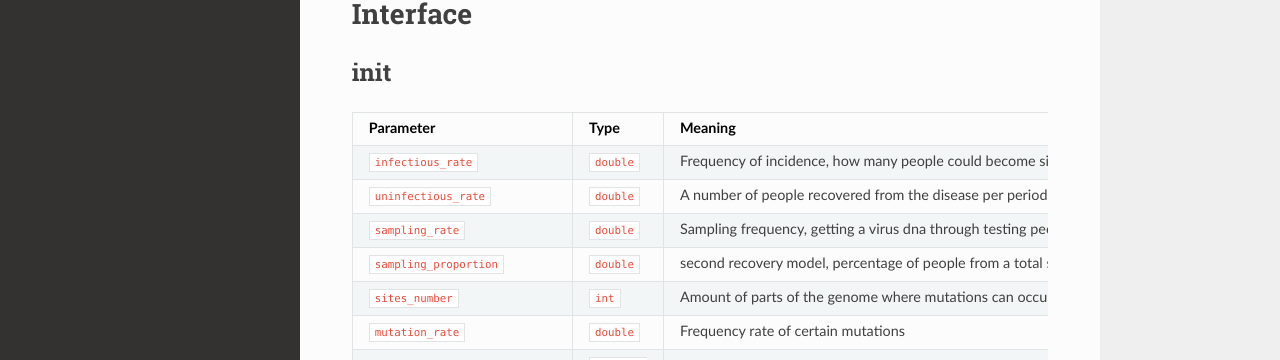
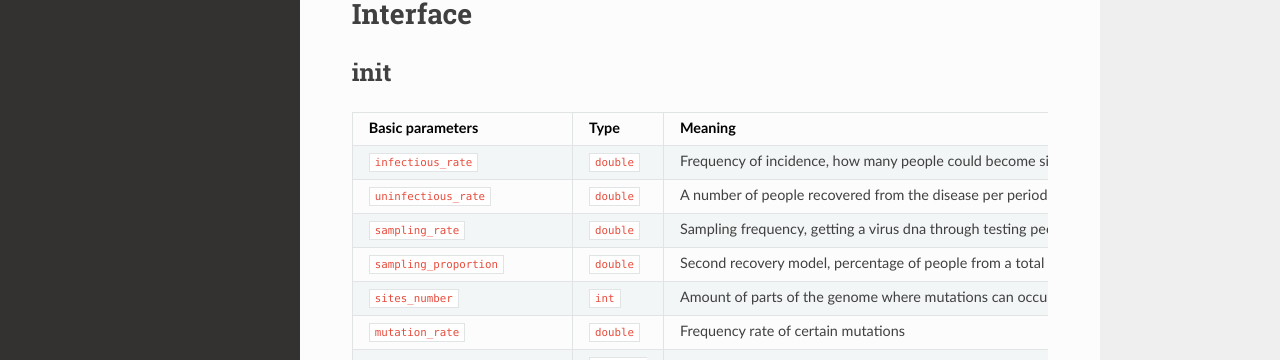
Before and after one commit to Genomics-HSE/VGsim, a Sphinx documentation site: the page built from docs/source/VGsim.rst, in a window 1280 px wide and 900 px high. Shown: the part 405-765 px from the top of the window. Built offline with Sphinx 7.4.7 and the Read the Docs theme 2.0.0, drawn with Linux system fonts in a browser that asks for light colours; some of the changed text lies outside the part shown.

Commit message:
Minor changes

```diff
--- a/docs/source/VGsim.rst
+++ b/docs/source/VGsim.rst
@@ -13,12 +13,12 @@ init
    :widths: 15 15 70
    :header-rows: 1
 
-   * - Parameter
+   * - Basic parameters
      - Type
      - Meaning
    * - ``infectious_rate``
      - ``double``
-     - Frequency of incidence, how many people could become sick per period of time.
+     - Frequency of incidence, how many people could become sick per period of time
    * - ``uninfectious_rate``
      - ``double``
      - A number of people recovered from the disease per period of time
@@ -27,7 +27,7 @@ init
      - Sampling frequency, getting a virus dna through testing people to track any virus mutations
    * - ``sampling_proportion``
      - ``double``
-     - second recovery model, percentage of people from a total sample of infected who recovered
+     - Second recovery model, percentage of people from a total sample of infected who recovered
    * - ``sites_number``
      - ``int``
      - Amount of parts of the genome where mutations can occur
@@ -157,7 +157,7 @@ Change values
      - Parameters
      - Meaning
    * - ``set_infectious_rate``
-     - ``haplotype, rate
+     - ``haplotype, rate``
      -
    * - ``set_uninfectious_rate``
      - ``haplotype, rate``
```
Also changed, not shown: other parts of docs/source/VGsim.rst (+9 -9 lines), 3 other files.
